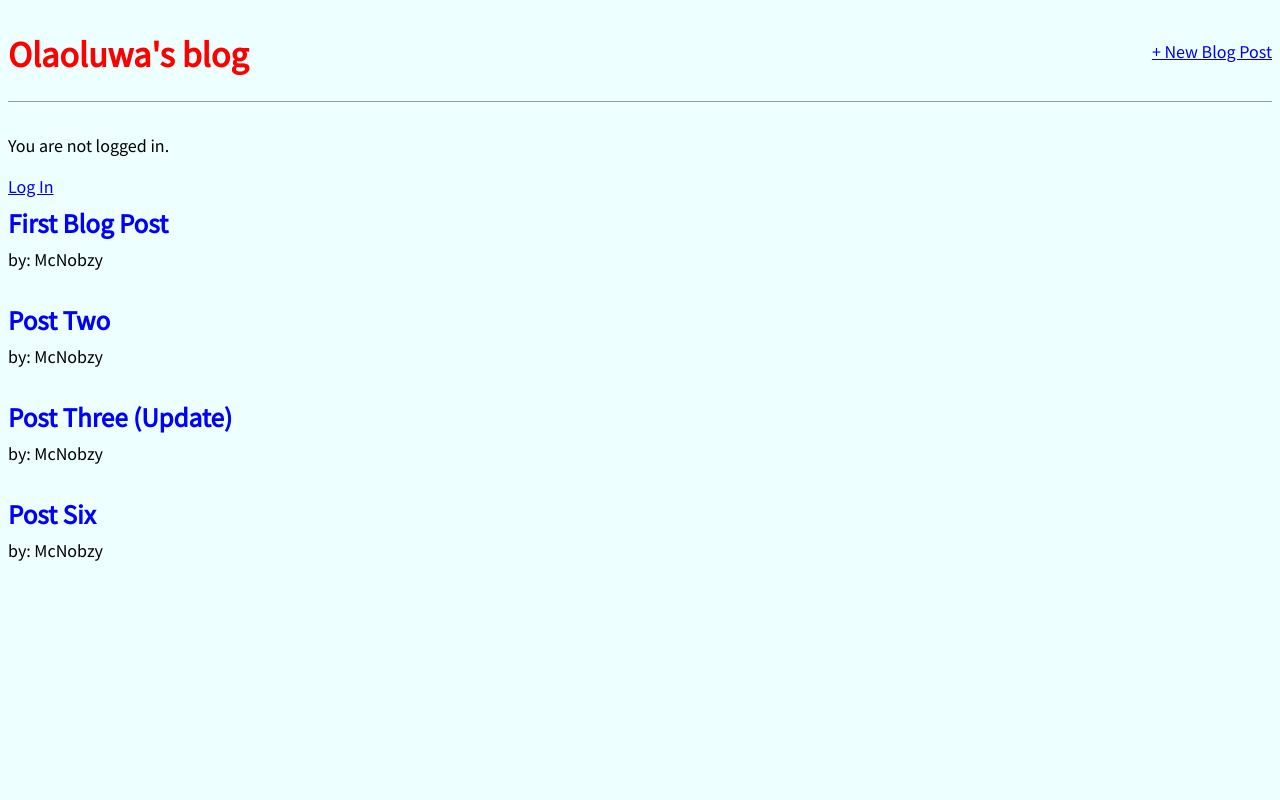
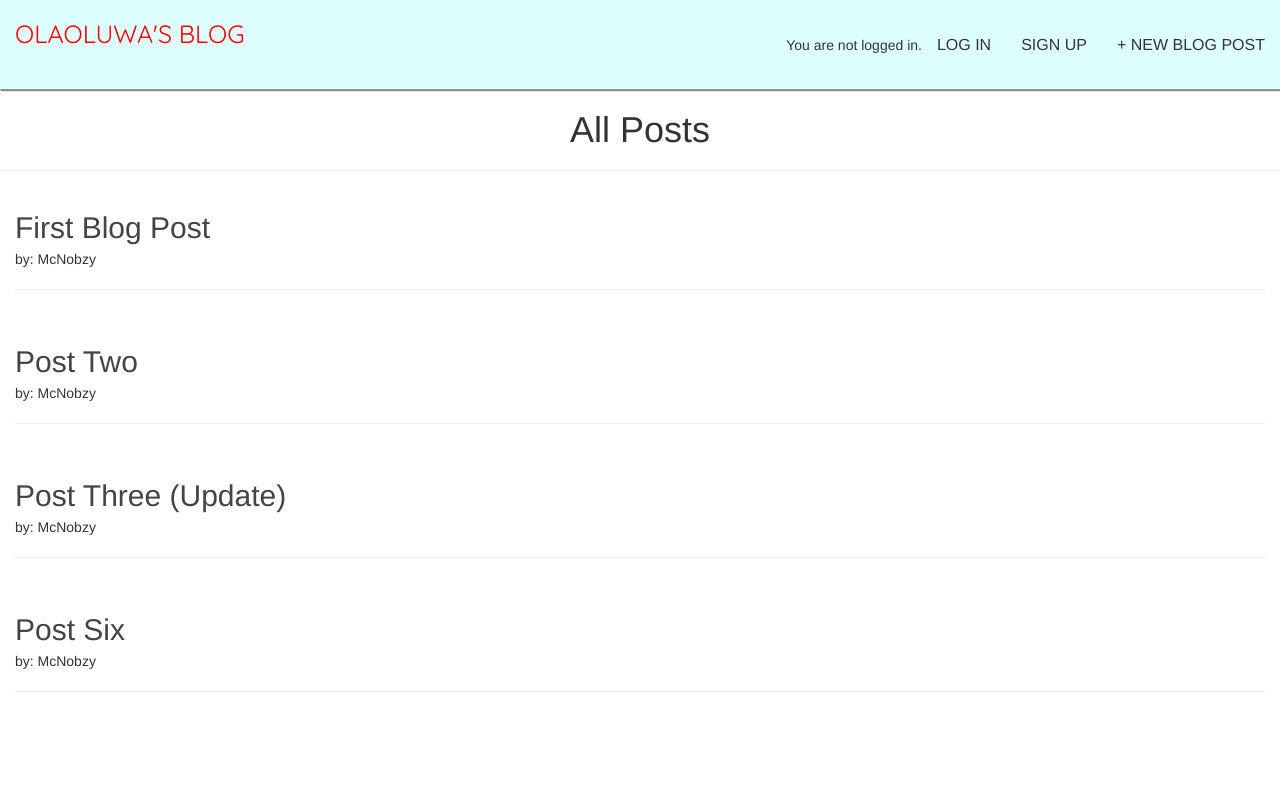
Before and after one commit to McNobzy/djangoblog, a Django app: page / in a window 1280 px wide. Run offline with Django 3.2, Linux system fonts and the light colour scheme; data comes from the database, SQL or seed files in the repository; both versions use the stored data as it was after the commit; some libraries are stand-ins or nearby versions.

Commit message:
Revolutionarize User interface

```diff
--- a/static/css/base.css
+++ b/static/css/base.css
@@ -1,39 +1,61 @@
+#blogTitle{
+	font-size: 25px;
+}
+
 body {
-  font-family: 'Source Sans Pro', sans-serif;
-  font-size: 18px;
+  font-family: 'Quicksand', sans-serif;
+  /*font-size: 18px;*/
   background-color: #eff;
 }
+
 header {
   border-bottom: 1px solid #999;
-  margin-bottom: 2rem;
   display: flex;
+  box-shadow: 1px 1px 1px 0px grey;
+  background-color: #dff;
+  height:90px;
+  line-height: 90px;
 }
 
+header a{
+	text-transform:uppercase;
+	font-size: 16px;
+	color: #333;
+}
+
+header a:hover{
+	text-decoration:none;
+}
 
 header h1 a {
   color: red;
   text-decoration: none;
+  font-family: Quicksand;
+}
+
+header a{
+	margin-left: 15px;
+	margin-right: 15px;
 }
 
 .nav-left {
   margin-right: auto;
+  float:left;
 }
 .nav-right {
   display: flex;
-  padding-top: 2rem;
+  float:right;
 }
+
 .post-entry {
-  margin-bottom: 2rem;
-}
-.post-entry {
-  margin-bottom: 2rem;
+  padding: 15px;
 }
 .post-entry h2 {
   margin: 0.5rem 0;
 }
 .post-entry h2 a,
 .post-entry h2 a:visited {
-color: blue;
+  color: #444;
   text-decoration: none;
 }
 .post-entry p {
--- a/templates/base.html
+++ b/templates/base.html
@@ -3,26 +3,30 @@
   <head>
     <title>Olaoluwa's blog</title>
     <link rel="stylesheet" href="{% static 'css/base.css' %}">
-    <link href="https://fonts.googleapis.com/css?family=Source+Sans+Pro:400" rel="stylesheet">
+    <link href="https://fonts.googleapis.com/css?family=Source+Sans+Pro|Montserrat|Quicksand:400" rel="stylesheet">
+	<link rel="stylesheet" href="https://maxcdn.bootstrapcdn.com/bootstrap/3.3.7/css/bootstrap.min.css">
+
   </head>
   <body>
     <header>
       <div class="nav-left">
-        <h1><a href="{% url 'home' %}">Olaoluwa's blog</a></h1>
+        <h1><a id="blogTitle" href="{% url 'home' %}">Olaoluwa's blog</a></h1>
       </div>
       <div class="nav-right">
+        {% if user.is_authenticated %}
+        <a>Hi {{ user.username }}!</a>
+        <p><a href="{% url 'logout' %}">Log out</a></p>
+
+        {% else %}
+        <p>You are not logged in.</p>
+        <a href="{% url 'login' %}">Log In</a>
+        <a href="{% url 'signup' %}">Sign up</a>
+        {% endif %}
         <a href="{% url 'post_new' %}">+ New Blog Post</a>
       </div>
 
     </header>
-    {% if user.is_authenticated %}
-    <p>Hi {{ user.username }}!</p>
-    <p><a href="{% url 'logout' %}">Log out</a></p>
 
-    {% else %}
-    <p>You are not logged in.</p>
-    <a href="{% url 'login' %}">Log In</a>
-    {% endif %}
 
     <div>
       {% block content %}
--- a/templates/home.html
+++ b/templates/home.html
@@ -1,10 +1,15 @@
 {% extends 'base.html' %}
 
 {% block content %}
+<div><h1 class="text-center">All Posts</h1>
+<hr>
+</div>
   {% for post in object_list %}
     <div class="post-entry">
+
       <h2><a href="{% url 'post_detail' post.pk %}">{{ post.title }}</a></h2>
       <p>by: {{ post.author }}</p>
+      <hr>
     </div>
   {% endfor %}
 {% endblock content %}
```
Also changed, not shown: db.sqlite3.
